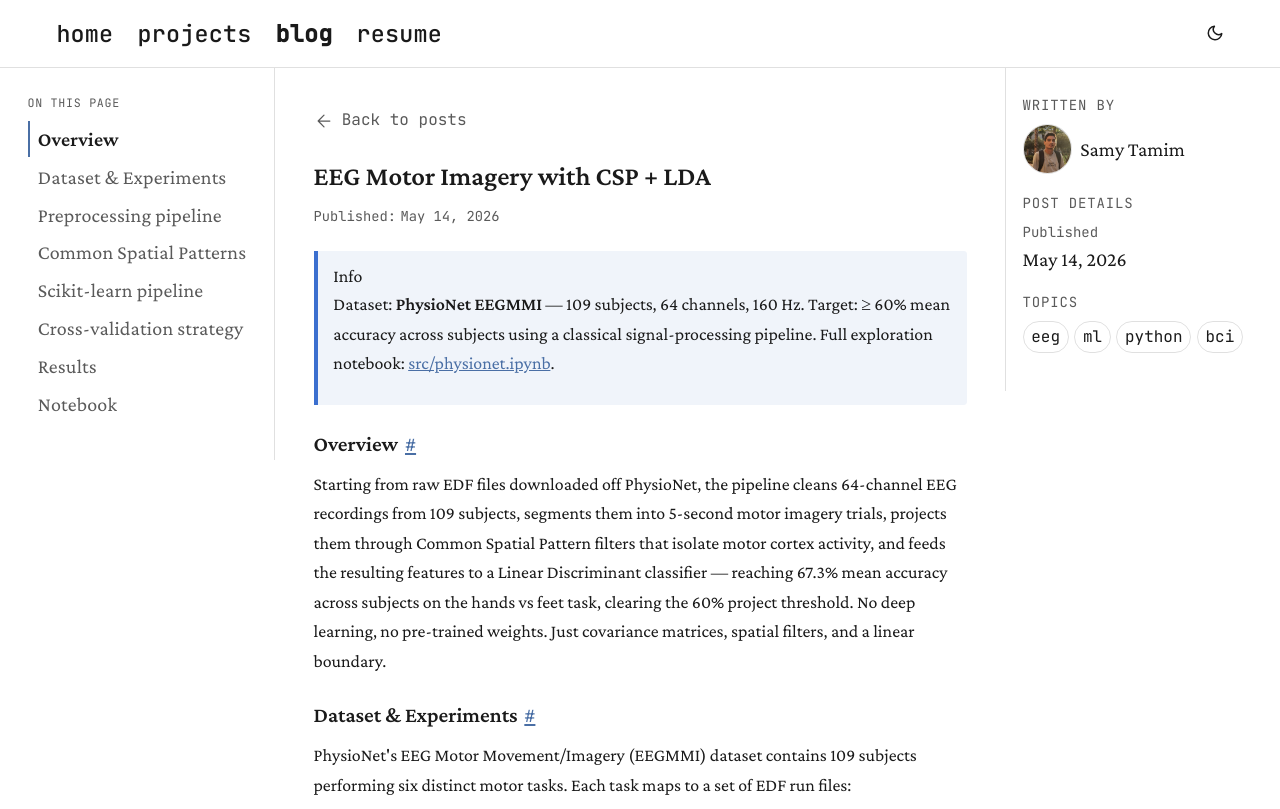
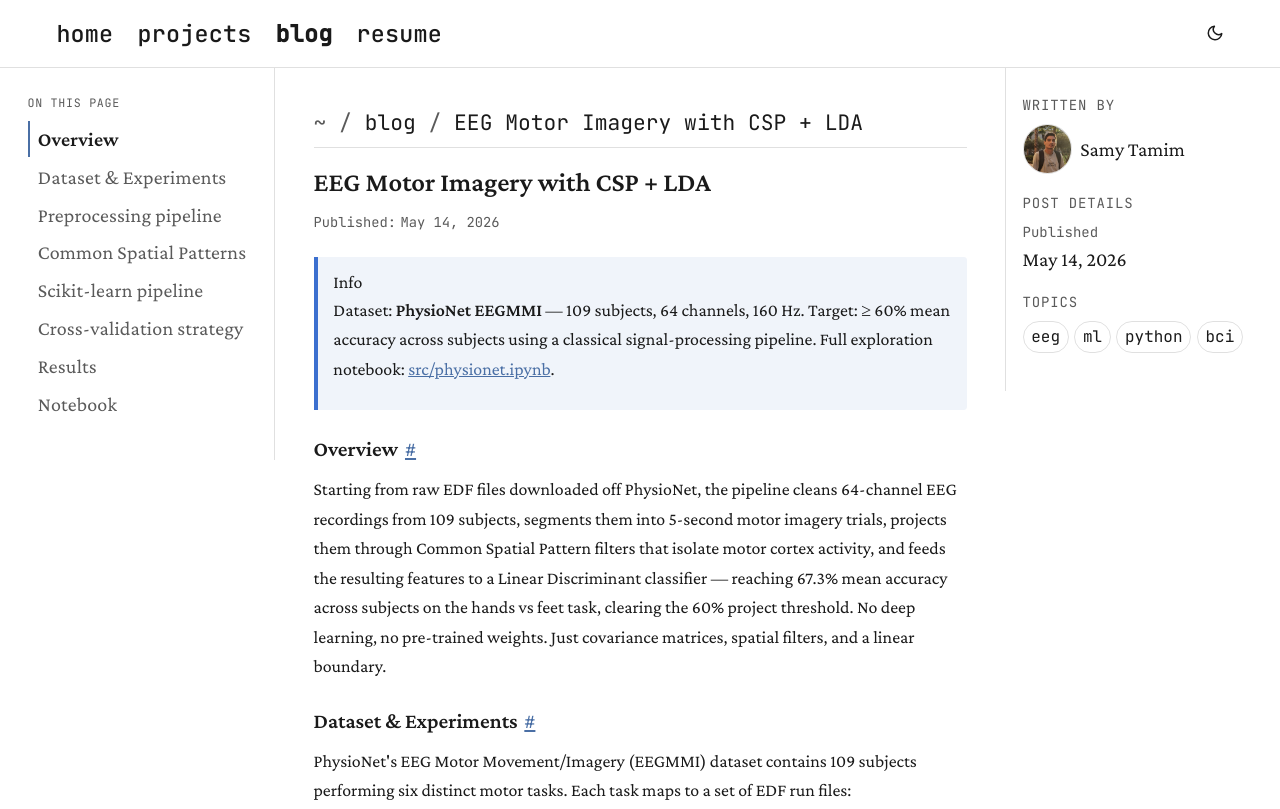
Before and after one commit to mylastresort/mylastresort.github.io, an Astro site: page /blog/eeg-csp-lda in a window 1280 px wide. Shown: the top 809 px of the page. Built offline with nearby package versions, Linux system fonts and the light colour scheme; Astro itself is replaced by a stand-in of ours.

Commit message:
fix: restore sticky blog breadcrumbs above article content

```diff
--- a/src/layouts/BlogPost.astro
+++ b/src/layouts/BlogPost.astro
@@ -46,13 +46,11 @@ const toc = (headings || [])
       )}
 
       <main class="content-area blog-content">
-        <div class="article-back-row">
-          <a class="article-back-link" href="/blog/">
-            <svg aria-hidden="true" width="20" height="20" viewBox="0 0 24 24" fill="none" stroke="currentColor" stroke-width="1.5" stroke-linecap="round" stroke-linejoin="round">
-              <path d="m12 19-7-7 7-7M5 12h14" />
-            </svg>
-            <span>Back to posts</span>
-          </a>
+        <div class="breadcrumb article-breadcrumb" role="navigation" aria-label="Breadcrumb">
+          <span aria-hidden="true">~ / </span>
+          <a class="nav-link" href="/blog/">blog</a>
+          <span aria-hidden="true"> / </span>
+          <span class="article-breadcrumb-current" aria-current="page">{frontmatter.title}</span>
         </div>
 
         <article class="article">
@@ -176,6 +174,15 @@ const toc = (headings || [])
 
 <script>
   document.addEventListener('DOMContentLoaded', () => {
+    const breadcrumb = document.querySelector('.article-breadcrumb');
+    const updateBreadcrumbHeight = () => {
+      document.documentElement.style.setProperty(
+        '--article-breadcrumb-h', `${breadcrumb?.getBoundingClientRect().height || 0}px`
+      );
+    };
+    updateBreadcrumbHeight();
+    if (breadcrumb) new ResizeObserver(updateBreadcrumbHeight).observe(breadcrumb);
+
     const headings = Array.from(document.querySelectorAll('.article-body :is(h2, h3, h4)'));
     headings.forEach((heading) => {
       if (heading.id && !heading.querySelector('.heading-anchor')) {
@@ -202,7 +209,7 @@ const toc = (headings || [])
       const navHeight = parseFloat(
         getComputedStyle(document.documentElement).getPropertyValue('--nav-h')
       ) || 80;
-      const marker = navHeight + 32;
+      const marker = navHeight + (breadcrumb?.getBoundingClientRect().height || 0) + 32;
       let current = targets[0];
 
       targets.forEach((target) => {
--- a/src/styles/global.css
+++ b/src/styles/global.css
@@ -36,7 +36,7 @@
 html {
   font-size: clamp(12.5px, calc(9px + 0.28vw), 20px);
   /* Sticky nav: keep anchored targets clear of the top bar. */
-  scroll-padding-top: calc(var(--nav-h) + 1rem);
+  scroll-padding-top: calc(var(--nav-h) + var(--article-breadcrumb-h, 0px) + 1rem);
   scrollbar-width: thin;
   scrollbar-color: var(--muted) transparent;
 }
@@ -1419,38 +1419,22 @@ h2.section-title {
   background: var(--surface2);
 }
 
-.article-back-row {
-  display: flex;
+.article-breadcrumb {
+  position: sticky;
+  top: var(--nav-h);
+  z-index: 10;
+  padding: 0.75rem 0;
   margin-bottom: 1.5rem;
-}
-
-.article-back-link {
-  display: inline-flex;
-  align-items: center;
-  gap: 0.75rem;
-  min-height: 44px;
-  padding: 0.5rem 0;
-  font-family: var(--font-mono);
-  font-size: max(16px, 1.25rem);
-  line-height: 1.4;
-  color: var(--muted);
-  text-decoration: none;
-}
-
-.article-back-link svg {
-  flex: none;
-}
-
-.article-back-link:hover {
-  color: var(--link);
-}
-
-.article-back-link:hover span {
-  text-decoration: underline;
-  text-underline-offset: 0.25em;
-}
-
-.article-back-link:focus-visible {
+  border-bottom: 1px solid var(--border);
+  background: var(--bg);
+  overflow-wrap: anywhere;
+}
+
+.article-breadcrumb .article-breadcrumb-current {
+  color: var(--text);
+}
+
+.article-breadcrumb a:focus-visible {
   outline: 2px solid var(--link);
   outline-offset: 4px;
   border-radius: 0.25rem;
```
